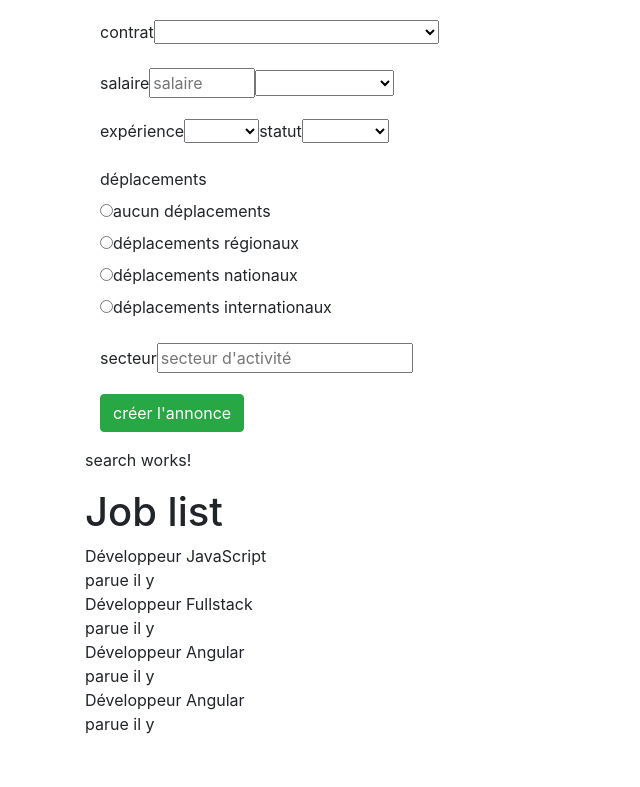
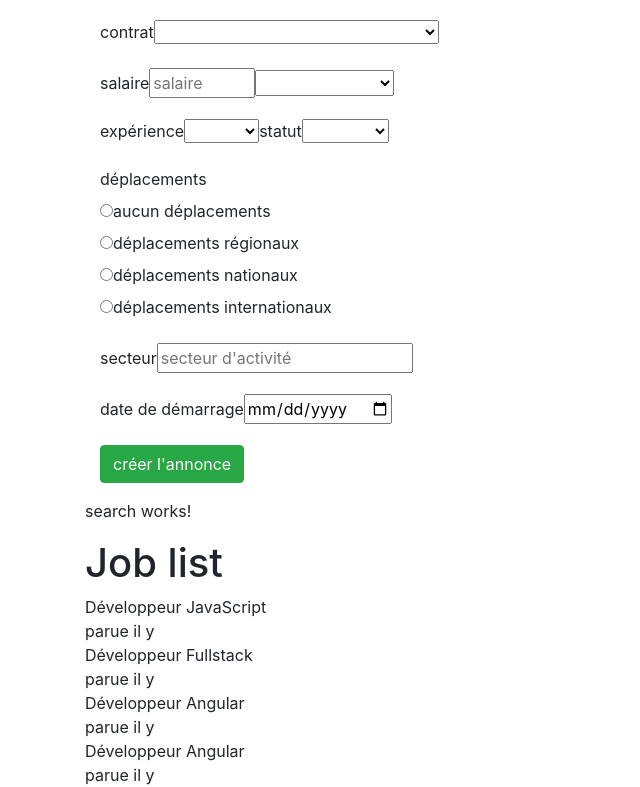
Before and after one commit to rhounkpe/jsjob, an Angular app: page / in a window 1280 px wide. Shown: the part 632-1419 px from the top of the page, without its empty margins (0-640 px from the left). Before the commit the page ends 1368 px from the top, so only its background shows below. Built offline with nearby package versions, Linux system fonts and the light colour scheme.

Commit message:
Adding input date field

```diff
--- a/src/app/job-add-form/job-add-form.component.html
+++ b/src/app/job-add-form/job-add-form.component.html
@@ -82,6 +82,11 @@
       >
     </div>
 
+    <div class="form-group col-sm-12">
+      <label for="startdate">date de démarrage</label>
+      <input type="date" name="startdate" formControlName="startdate">
+    </div>
+
     <div class="form-group col-sm-6">
       <button type="submit" class="btn btn-success">créer l'annonce</button>
     </div>
```
